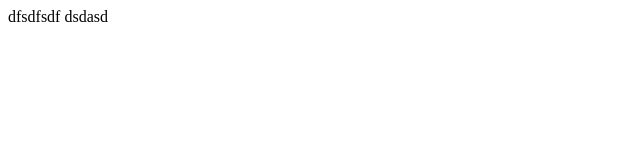
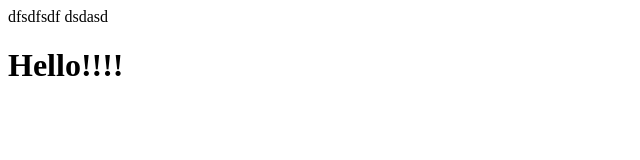
Before and after one commit to MasterSaxor/git-clone, a plain HTML site: page app/index.html in a window 1280 px wide. Shown: the whole page, without its empty margins (0-640 px from the left). Drawn offline with Linux system fonts and the light colour scheme.

Commit message:
Update the feature list 2

```diff
--- a/app/index.html
+++ b/app/index.html
@@ -3,4 +3,6 @@
 
     dsdasd
 
+    <h1>Hello!!!!</h1>
+
 </html>
```
Also changed, not shown: app/xd.txt.
